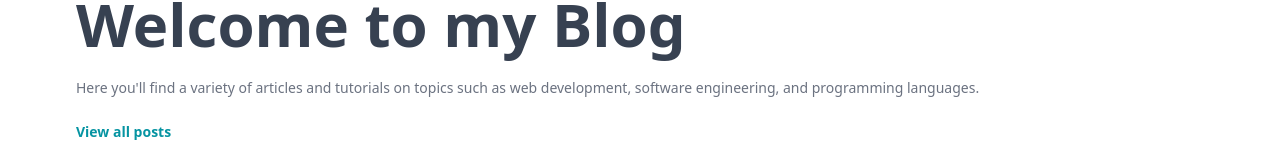
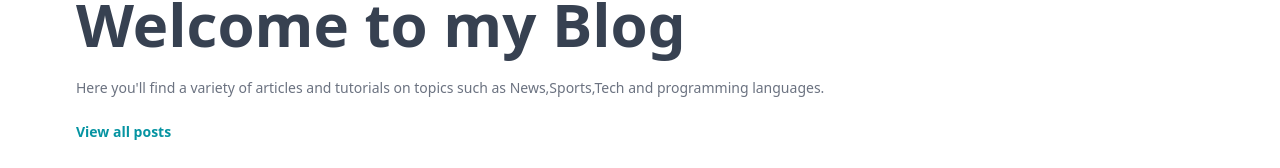
Before and after one commit to manojkhandve/dailysnewss, a React (Vite) app in the folder client/: page / in a window 1280 px wide. Shown: the part 182-350 px from the top of the page. Built offline with nearby package versions, Linux system fonts and the light colour scheme; no server answers.

Commit message:
Update Home.jsx

```diff
--- a/client/src/pages/Home.jsx
+++ b/client/src/pages/Home.jsx
@@ -20,7 +20,7 @@ export default function Home() {
         <h1 className='text-3xl font-bold lg:text-6xl'>Welcome to my Blog</h1>
         <p className='text-gray-500 text-xs sm:text-sm'>
           Here you'll find a variety of articles and tutorials on topics such as
-          web development, software engineering, and programming languages.
+          News,Sports,Tech and programming languages.
         </p>
         <Link
           to='/search'
```
